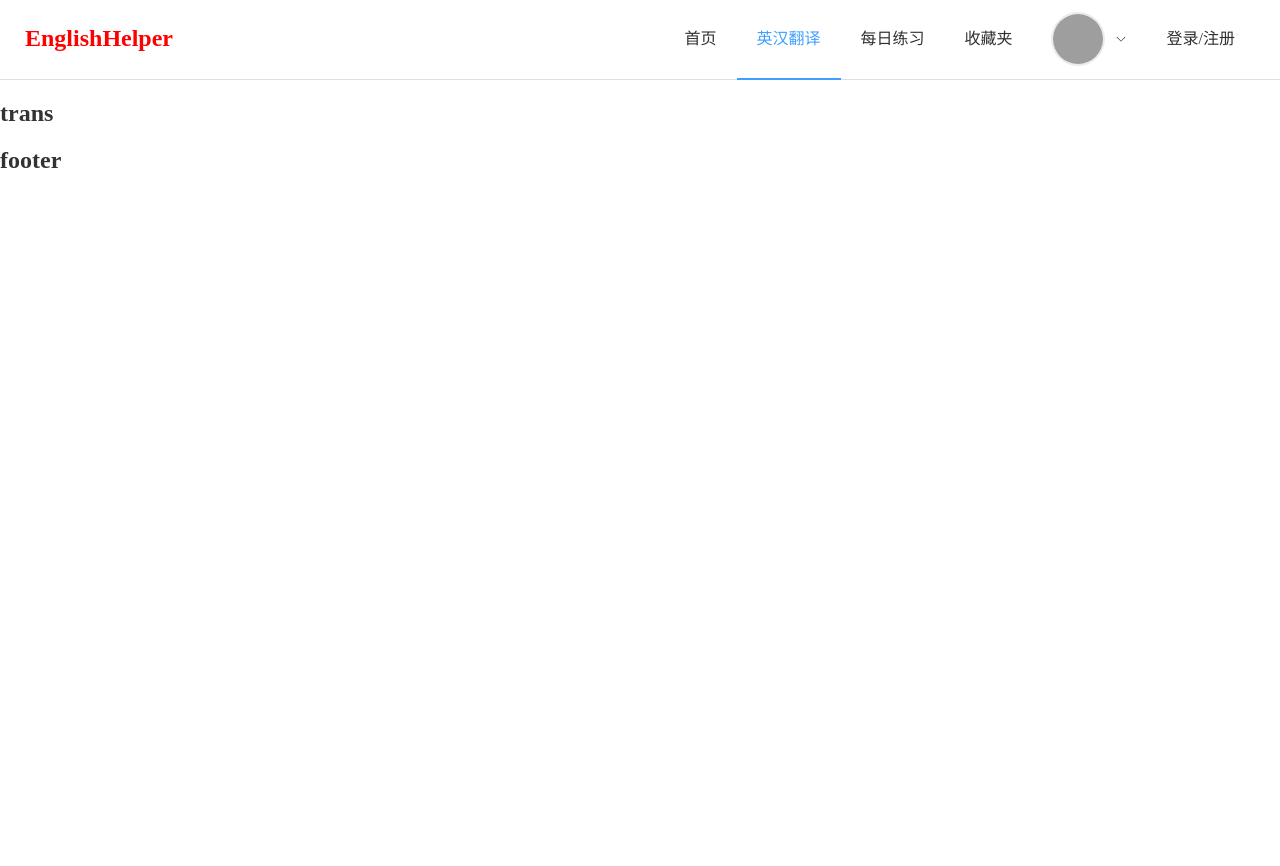
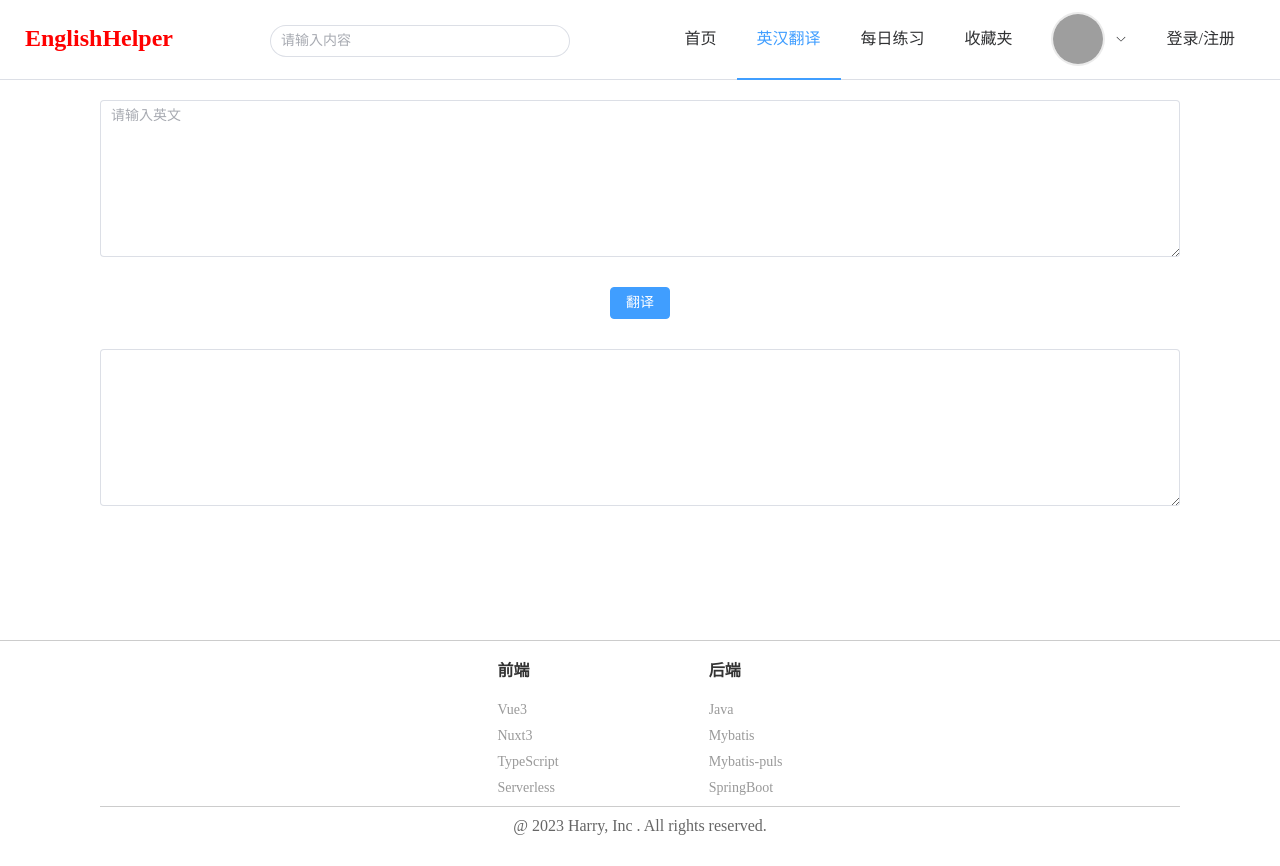
Before and after one commit to NshiXuan/EnglishHelper-nuxt3, a Nuxt app: page /trans in a window 1280 px wide. Before the commit the page ends 800 px from the top, so only its background shows below. Built offline with nearby package versions, Linux system fonts and the light colour scheme; grey boxes are pictures that could not be loaded.

Commit message:
实现单词页面展示与搜索单词

```diff
--- a/components.d.ts
+++ b/components.d.ts
@@ -7,6 +7,11 @@ export {}
 
 declare module '@vue/runtime-core' {
   export interface GlobalComponents {
+    ElButton: typeof import('element-plus/es')['ElButton']
+    ElEmpty: typeof import('element-plus/es')['ElEmpty']
+    ElInbput: typeof import('element-plus/es')['ElInbput']
+    ElInput: typeof import('element-plus/es')['ElInput']
+    ElRate: typeof import('element-plus/es')['ElRate']
     RouterLink: typeof import('vue-router')['RouterLink']
     RouterView: typeof import('vue-router')['RouterView']
   }
--- a/components/app-footer/index.vue
+++ b/components/app-footer/index.vue
@@ -1,6 +1,20 @@
 <template>
   <div class="footer">
-    <h2>footer</h2>
+    <div class="footer-info wrap-v1">
+      <ul>
+        <li v-for="(item, index) in footerData" :key="index">
+          <h4>{{ item.title }}</h4>
+          <a
+            target="_blank"
+            href="/"
+            v-for="(tech, indexInner) in item.technology"
+            :key="indexInner"
+            >{{ tech }}</a
+          >
+        </li>
+      </ul>
+      <div class="copy-right">@ 2023 Harry, Inc . All rights reserved.</div>
+    </div>
   </div>
 </template>
 
@@ -13,6 +27,51 @@ export interface IProps {
 const props = withDefaults(defineProps<IProps>(), {
   title: ''
 })
+
+const footerData = ref([
+  {
+    title: '前端',
+    technology: ['Vue3', 'Nuxt3', 'TypeScript', 'Serverless']
+  },
+  {
+    title: '后端',
+    technology: ['Java', 'Mybatis', 'Mybatis-puls', 'SpringBoot']
+  }
+])
 </script>
 
-<style lang="scss" scoped></style>
+<style lang="scss" scoped>
+.footer {
+  border-top: 1px solid #ccc;
+  margin-top: 100px;
+  margin-bottom: 20px;
+
+  ul {
+    display: flex;
+    justify-content: center;
+    gap: 150px;
+
+    li {
+      display: flex;
+      flex-direction: column;
+
+      a {
+        color: #999;
+        text-decoration: none;
+        margin-bottom: 10px;
+        font-size: 14px;
+        &:hover {
+          text-decoration: underline;
+        }
+      }
+    }
+  }
+
+  .copy-right {
+    text-align: center;
+    border-top: 1px solid #ccc;
+    padding: 10px 0;
+    color: #666;
+  }
+}
+</style>
--- a/components/app-header/index.vue
+++ b/components/app-header/index.vue
@@ -2,6 +2,15 @@
   <div class="header">
     <!-- logo -->
     <div class="logo">EnglishHelper</div>
+
+    <!-- 搜索框 -->
+    <el-input
+      class="search"
+      v-model="searchValue"
+      placeholder="请输入内容"
+      clearable
+      @keydown="handleKeydown"
+    />
 
     <!-- 导航 -->
     <el-menu
@@ -46,28 +55,38 @@
 
 <script setup lang="ts">
 import { ref } from 'vue'
-
-import { ElMenu, ElSubMenu, ElMenuItem } from 'element-plus'
-
-export interface IProps {
-  title?: string
-}
-
-// 配置props类型与默认值
-const props = withDefaults(defineProps<IProps>(), {
-  title: ''
-})
+import { ElMenu, ElSubMenu, ElMenuItem, ElInput } from 'element-plus'
+import { useHomeStore } from '~~/store/home'
 
 // 刷新路由获取路径赋给currentIndex
 const route = useRoute()
 const currentIndex = ref(route.name as string)
+// 搜索内容
+const searchValue = ref('')
 
+// 从store中获取action用于搜索时请求获取单词数据
+const homeStore = useHomeStore()
+
+// 选择导航
 const handleSelect = (key: string, keyPath: string[]) => {
   console.log(key, keyPath)
+}
+
+// 按回车搜索
+function handleKeydown(e: any) {
+  // 如果是回车键
+  if (e.keyCode === 13) {
+    homeStore.fetchWordByName(searchValue.value)
+    console.log(e)
+  }
 }
 </script>
 
 <style lang="scss" scoped>
+:deep .el-input__wrapper {
+  border-radius: 20px;
+}
+
 .header {
   display: flex;
   align-items: center;
@@ -85,6 +104,14 @@ const handleSelect = (key: string, keyPath: string[]) => {
     z-index: 10;
   }
 
+  .search {
+    position: absolute;
+    top: 25px;
+    left: 270px;
+    width: 300px;
+    z-index: 10;
+  }
+
   .el-menu {
     width: inherit;
     padding: 0 25px;
@@ -95,7 +122,6 @@ const handleSelect = (key: string, keyPath: string[]) => {
     .el-menu-item {
       height: 80px;
       font-size: 16px;
-      /* width: 100px; */
     }
 
     .el-sub-menu {
--- a/nuxt.config.ts
+++ b/nuxt.config.ts
@@ -46,5 +46,8 @@ export default defineNuxtConfig({
       // 如果浏览器不支持脚本或者禁用脚本 提示需要脚本
       noscript: [{ children: 'Javascript is required' }]
     }
-  }
+  },
+
+  // 4.配置pinia pinia/nuxt可以帮我们解决序列化、XSS攻击、state同步问题
+  modules: ['@pinia/nuxt']
 })
--- a/package.json
+++ b/package.json
@@ -18,7 +18,9 @@
     "unplugin-vue-components": "^0.23.0"
   },
   "dependencies": {
+    "@pinia/nuxt": "^0.4.6",
     "element-plus": "^2.2.28",
-    "normalize.css": "^8.0.1"
+    "normalize.css": "^8.0.1",
+    "pinia": "^2.0.30"
   }
 }
--- a/pages/trans/index.vue
+++ b/pages/trans/index.vue
@@ -1,18 +1,46 @@
 <template>
   <div class="trans">
-    <h2>trans</h2>
+    <div class="content wrap-v1">
+      <el-input
+        v-model="enValue"
+        :rows="7"
+        type="textarea"
+        placeholder="请输入英文"
+      />
+
+      <el-button type="primary" @click="handleTrans">翻译</el-button>
+
+      <el-input v-model="cnValue" :rows="7" type="textarea" />
+    </div>
   </div>
 </template>
 
 <script setup lang="ts">
-export interface IProps {
-  title?: string
+import { ElButton, ElInput } from 'element-plus'
+import { getTrans } from '~~/service/tran'
+
+const enValue = ref('')
+const cnValue = ref('')
+
+// 翻译
+function handleTrans() {
+  getTrans('hello').then((res) => {
+    console.log(res, 'tranres')
+    alert('调用第三方接口跨域')
+  })
 }
-
-// 配置props类型与默认值
-const props = withDefaults(defineProps<IProps>(), {
-  title: ''
-})
 </script>
 
-<style lang="scss" scoped></style>
+<style lang="scss" scoped>
+.trans {
+  margin: 20px;
+  height: 55vh;
+  .content {
+    display: flex;
+    flex-direction: column;
+    justify-content: center;
+    align-items: center;
+    gap: 30px;
+  }
+}
+</style>
--- /dev/null
+++ b/service/tran.ts
@@ -0,0 +1,21 @@
+
+export interface IRoot<T> {
+  type: string
+  errorCode: number
+  elapsedTime: number
+  translateResult: T[][]
+}
+
+export interface ITrans {
+  src: string
+  tgt: string
+}
+
+export const getTrans = (w: string) => {
+  return useFetch(`http://www.iciba.com/fy?f=auto&t=auto&w=${w}`, {
+    method: "GET"
+  })
+  // return useFetch(`http://fanyi.youdao.com/translate?&doctype=json&type=AUTO&i=${i}`, {
+  //   method: "GET"
+  // })
+}
--- /dev/null
+++ b/store/home.ts
@@ -0,0 +1,23 @@
+import { defineStore } from 'pinia'
+import { getWordByName, IWord } from '~~/service/word'
+
+export interface IHomeState {
+  count?: number,
+  word?: IWord
+}
+
+export const useHomeStore = defineStore('home', {
+  state: (): IHomeState => {
+    return {
+      count: 100,
+      word: {}
+    }
+  },
+  actions: {
+    // 获取单个单词数据
+    async fetchWordByName(word: string) {
+      const { data } = await getWordByName(word)
+      this.word = data.value?.data
+    }
+  }
+})
```
Also changed, not shown: pages/index.vue (+153 -20 lines), service/word.ts (+8 -8 lines), 1 other file (tests, documents, lock files or other folders).
